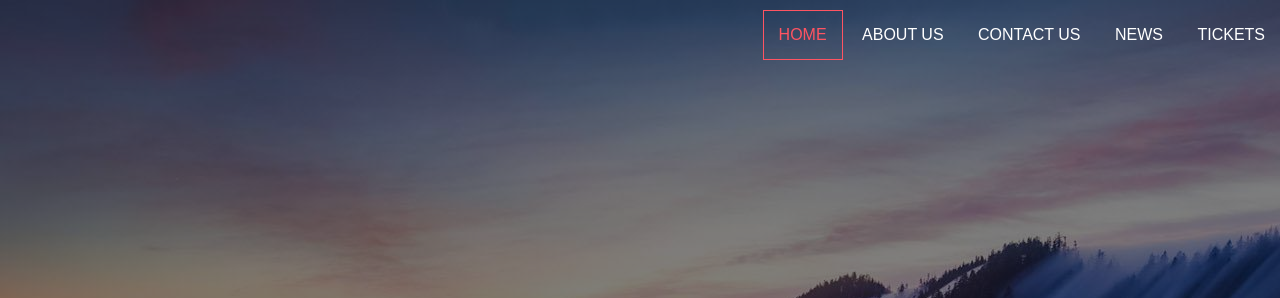
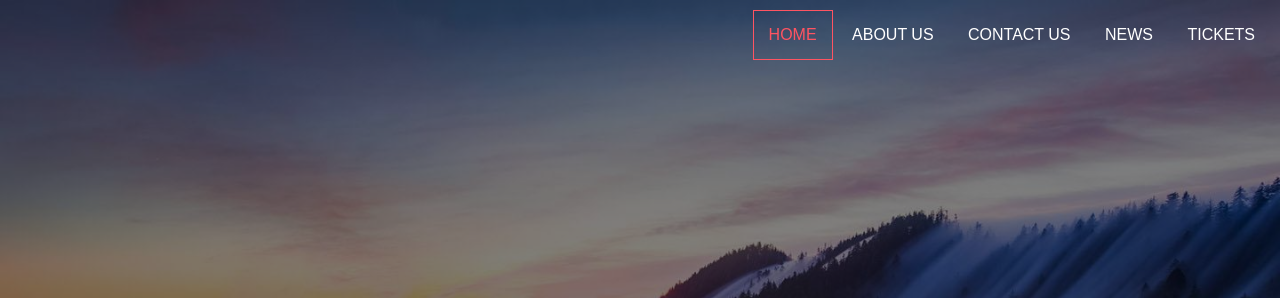
Before and after one commit to prentzgodz/prentzgodz.github.io, a plain HTML site: page index.html in a window 1280 px wide. Shown: the top 298 px of the page. Drawn offline with nearby package versions, Linux system fonts and the light colour scheme.

Commit message:
Upload 2

```diff
--- a/css/style.css
+++ b/css/style.css
@@ -1,8 +1,14 @@
+html {
+    background:linear-gradient(rgba(0,0,0,0.5),rgba(0,0,0,0.5)),url(img.jpg)no-repeat center center fixed;
+    -webkit-background-size: cover;
+    -moz-background-size: cover;
+    -o-background-size: cover;
+    background-size: cover;
+}
+
 body {
     margin: 0;
     padding: 0;
-    background-image:linear-gradient(rgba(0,0,0,0.5),rgba(0,0,0,0.5)),url(img.jpg);
-    background-size: auto;
     font-family: sans-serif;
 }
 
@@ -10,6 +16,7 @@ nav {
     float: right;
     border: none;
     margin-top: 10px;
+    padding-right: 10px;
 }
 
 .logo {
@@ -98,7 +105,8 @@ ul li a {
     }
 
     nav {
-        width: 100%
+        width: 100%;
+        padding-right: 0px;
     }
 
     .logo {
```
